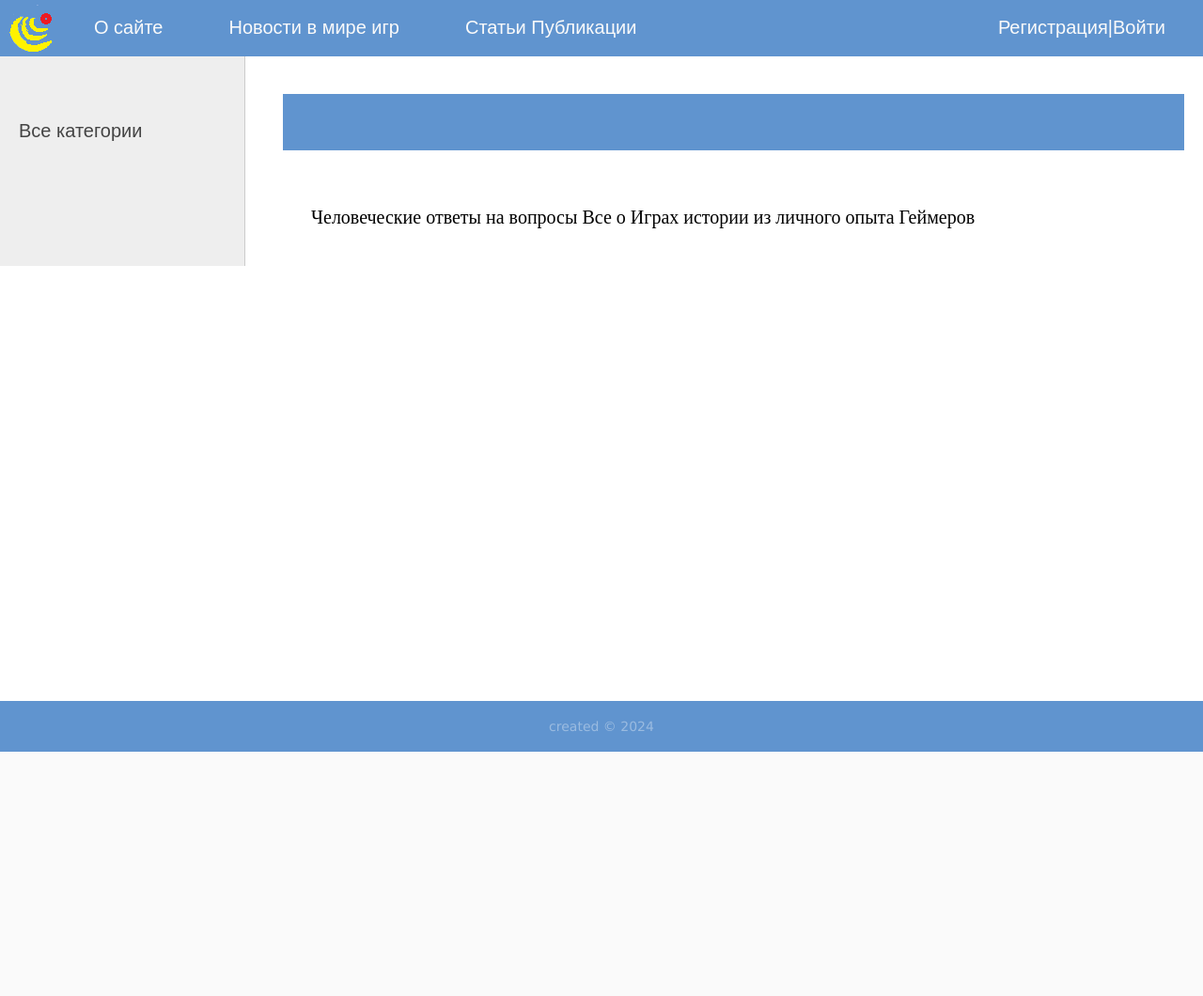
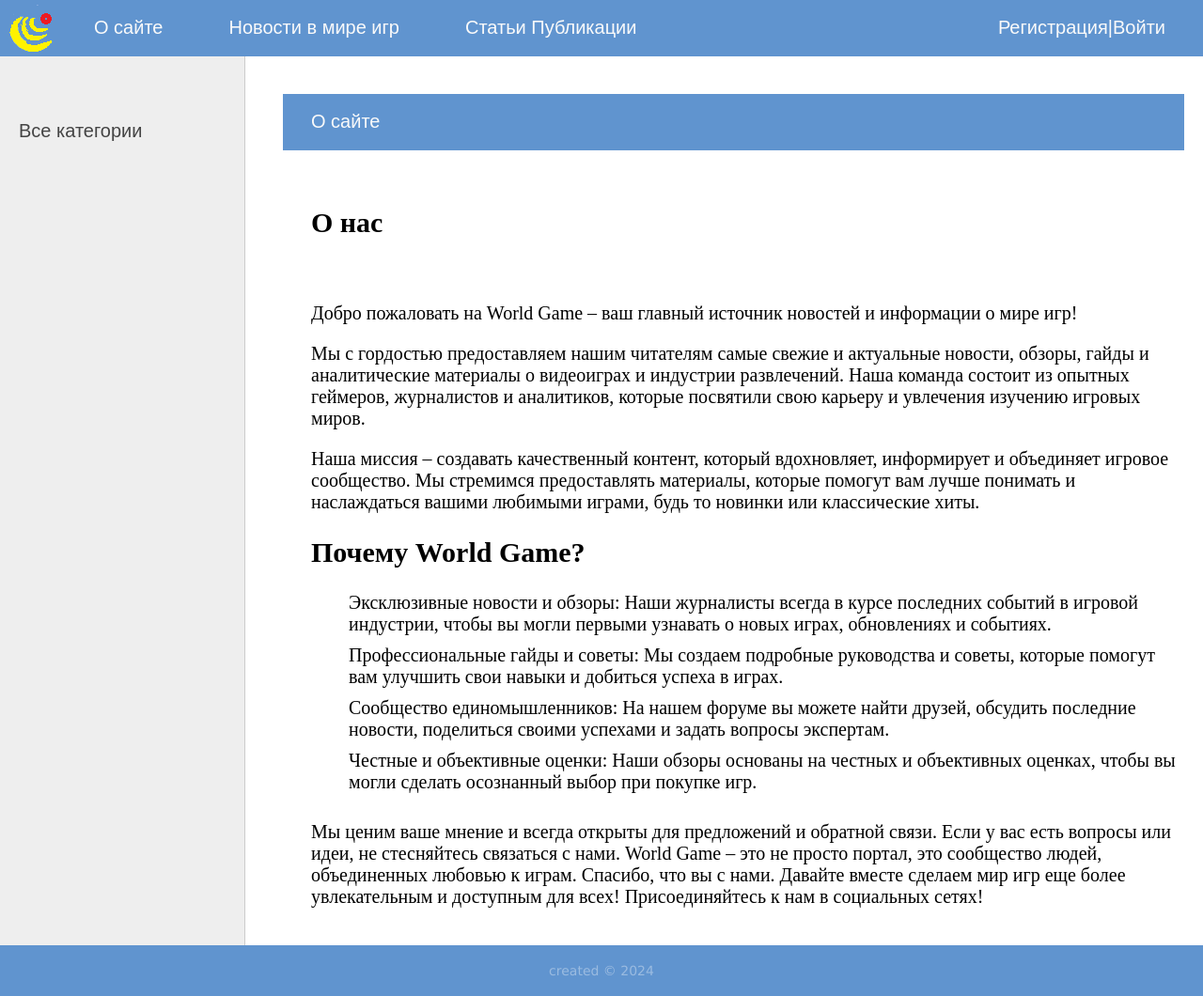
Before and after one commit to MrJonson75/Diploma-project, a Django app: page /about/ in a window 1280 px wide. Shown: the whole page at 94% size. Before the commit the page ends 800 px from the top, so only its background shows below. Run offline with Django 5.2, Linux system fonts and the light colour scheme.

Commit message:
Add files via upload

```diff
--- a/Diploma project/Django/templates/blog/about.html
+++ b/Diploma project/Django/templates/blog/about.html
@@ -1,7 +1,50 @@
 {% extends "blog/base.html" %}
 
+{% block breadcrumbs %}
+<div class="header">
+    <ul class="mainmenu">
+        <li class="topic-text"> {{title}}</li>
+    </ul>
+    <div class="clear"></div>
+</div>
+{% endblock %}
 {% block content %}
 
-<p>Человеческие ответы на вопросы Все о Играх
- 					истории из личного опыта Геймеров</p>
+<h2>О нас</h2>
+<br>
+<p class="tags-list"> Добро пожаловать на World Game – ваш главный источник новостей и информации о мире игр!</p>
+
+<p> Мы с гордостью предоставляем нашим читателям самые свежие и актуальные новости, обзоры,
+    гайды и аналитические материалы о видеоиграх и индустрии развлечений. Наша команда состоит из
+    опытных геймеров, журналистов и аналитиков, которые посвятили свою карьеру и
+    увлечения изучению игровых миров.</p>
+
+<p> Наша миссия – создавать качественный контент, который вдохновляет, информирует и объединяет игровое
+    сообщество. Мы стремимся предоставлять материалы, которые помогут вам лучше понимать и наслаждаться
+    вашими любимыми играми, будь то новинки или классические хиты.</p>
+
+<h2> Почему World Game?</h2>
+<ul class="tags-list">
+    <li class="tags-list">Эксклюзивные новости и обзоры: Наши журналисты всегда в курсе последних событий в игровой
+        индустрии,
+        чтобы вы могли первыми узнавать о новых играх, обновлениях и событиях.
+    </li>
+    <li class="tags-list">Профессиональные гайды и советы: Мы создаем подробные руководства и советы, которые помогут
+        вам
+        улучшить свои навыки и добиться успеха в играх.
+    </li>
+    <li class="tags-list">Сообщество единомышленников: На нашем форуме вы можете найти друзей, обсудить последние
+        новости,
+        поделиться своими успехами и задать вопросы экспертам.
+    </li>
+    <li class="tags-list">Честные и объективные оценки: Наши обзоры основаны на честных и объективных оценках, чтобы вы
+        могли сделать осознанный выбор при покупке игр.
+    </li>
+</ul>
+
+
+<p> Мы ценим ваше мнение и всегда открыты для предложений и обратной связи. Если у вас есть вопросы или
+    идеи, не стесняйтесь связаться с нами. World Game – это не просто портал, это сообщество людей,
+    объединенных любовью к играм. Спасибо, что вы с нами. Давайте вместе сделаем мир игр еще более
+    увлекательным и доступным для всех! Присоединяйтесь к нам в социальных сетях!</p>
 {% endblock %}
```
Also changed, not shown: Diploma project/Django/templates/blog/news_open.html (added, +47 -0 lines), Diploma project/Django/templates/blog/platform.html (+43 -2 lines), Diploma project/Django/templates/blog/tags/list_news_tags.html (added, +8 -0 lines), Diploma project/Django/templates/blog/tags/list_tags.html (added, +10 -0 lines).
